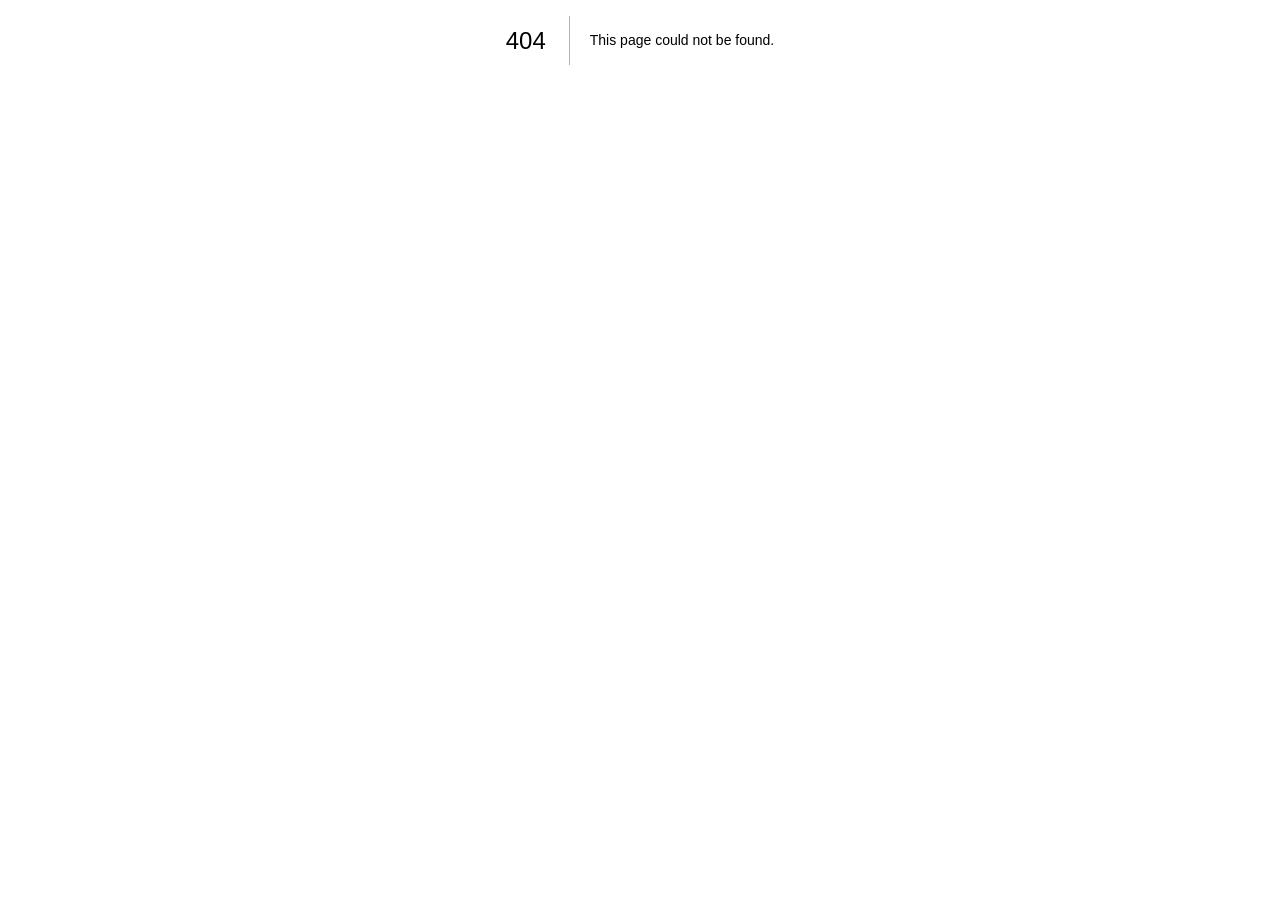
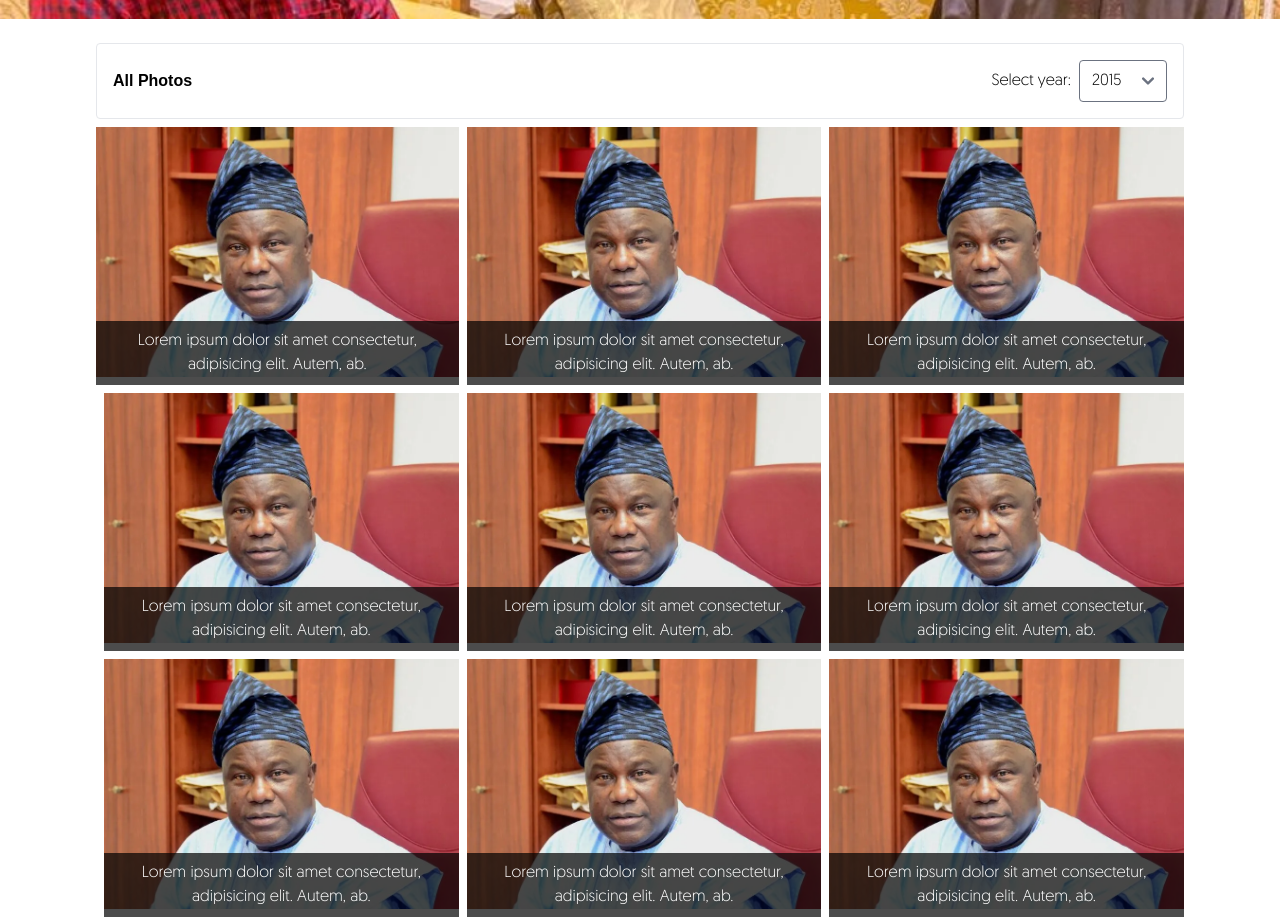
Before and after one commit to doiayokanmi/baf, a Next.js app: page /gallery in a window 1280 px wide. Before the commit this address had no page. Shown: the part 360-1283 px from the top of the page. Before the commit the page ends 800 px from the top, so only its background shows below. Built offline with nearby package versions, Linux system fonts and the light colour scheme.

Commit message:
footer edited an marquee added

```diff
--- a/app/component/Hero.tsx
+++ b/app/component/Hero.tsx
@@ -14,7 +14,7 @@ const Hero = () => {
         <Image src="/image/omoluabi.jpg" width={1480} height={200} alt="logo" />
 
         <div className="lg:absolute bottom-8 lg:px-24 p-4 text-white font-bold text-sm lg:text-lg w-full text-center uppercase bg-primary">
-          Senator Abdul-Fatai and his leader Senator Ademola Ajumobi Abiola.
+          Senator Abdul-Fatai Buhari and his leader Senator Isiaq Ademola Ajimobi.
         </div>
       </motion.div>
     </>
--- /dev/null
+++ b/app/component/PhotoCard.tsx
@@ -0,0 +1,19 @@
+import React from 'react'
+import Image from 'next/image'
+
+const PhotoCard = () => {
+  return (
+    <>
+    <div className="basis-1/3 relative p-2 first:ps-0 pe-0">
+        <div className='h-[250px] overflow-hidden'>
+            <Image src={'/image/omoluabi.png'} width={500} height={250} alt='' />
+            <div className="absolute p-2 bottom-0 text-center text-white bg-overlay">
+                Lorem ipsum dolor sit amet consectetur, adipisicing elit. Autem, ab.
+            </div>
+        </div>
+    </div>
+    </>
+  )
+}
+
+export default PhotoCard
--- /dev/null
+++ b/app/gallery/page.tsx
@@ -0,0 +1,59 @@
+'use client'
+
+import React, { useState } from "react";
+import LayoutPage from "../component/LayoutPage";
+import PhotoCard from "../component/PhotoCard";
+import { yearsArray } from "@/util";
+
+
+const page = () => {
+
+    const [value, setValue] = useState('')
+
+  return (
+    <>
+      <LayoutPage>
+        <section className="h-[300px] bg-[url('/image/bafabat.jpg')] bg-cover bg-top heading flex justify-center items-center text-center font-extrabold text-4xl text-primary">
+          Gallery - Photo of Events and Media
+        </section>
+
+        <section className="lg:px-24 p-4 lg:py-6">
+          <div className="flex justify-between border rounded p-4 items-center">
+            <h1 className="font-extrabold">All Photos</h1>
+            <div className="flex space-x-2 items-center">
+                <p>Select year:</p>
+            <select className="rounded" value={value} onChange={(newValue) => setValue(newValue)}>
+                {
+                    yearsArray.map((year, index) =>(
+                        <option key={index} value="">{year}</option>
+                    ))
+                }
+            </select>
+            </div>
+          </div>
+
+          <div className="flex flex-col lg:flex-row flex-wrap">
+            <PhotoCard />
+            <PhotoCard />
+            <PhotoCard />
+            <PhotoCard />
+            <PhotoCard />
+            <PhotoCard />
+            <PhotoCard />
+            <PhotoCard />
+            <PhotoCard />
+            <PhotoCard />
+            <PhotoCard />
+            <PhotoCard />
+            <PhotoCard />
+            <PhotoCard />
+            <PhotoCard />
+            <PhotoCard />
+          </div>
+        </section>
+      </LayoutPage>
+    </>
+  );
+};
+
+export default page;
--- a/app/globals.css
+++ b/app/globals.css
@@ -1,7 +1,7 @@
 @tailwind base;
 @tailwind components;
 @tailwind utilities;
-@import url("https://fonts.googleapis.com/css2?family=Poppins:wght@900&display=swap");
+@import url("https://fonts.googleapis.com/css2?family=Poppins:wght@400&display=swap");
 
 @font-face {
   font-family: "Geomanist";
@@ -22,7 +22,7 @@ h2,
 h3,
 h4,
 h5,
-h6 {
+h6, .heading {
   font-family: "Poppins", sans-serif;
 }
 @keyframes marqueeAnimation {
--- a/app/layout.tsx
+++ b/app/layout.tsx
@@ -1,6 +1,7 @@
 import type { Metadata } from "next";
 import { Inter } from "next/font/google";
 import "./globals.css";
+
 
 const inter = Inter({ subsets: ["latin"] });
 
@@ -16,7 +17,9 @@ export default function RootLayout({
 }) {
   return (
     <html lang="en">
-      <body className={inter.className}>{children}</body>
+      <body className={inter.className}>
+          {children}
+      </body>
     </html>
   );
 }
```
Also changed, not shown: package.json (+8 -1 lines), public/image/bafabat.jpg (added), 1 other file (tests, documents, lock files or other folders).
